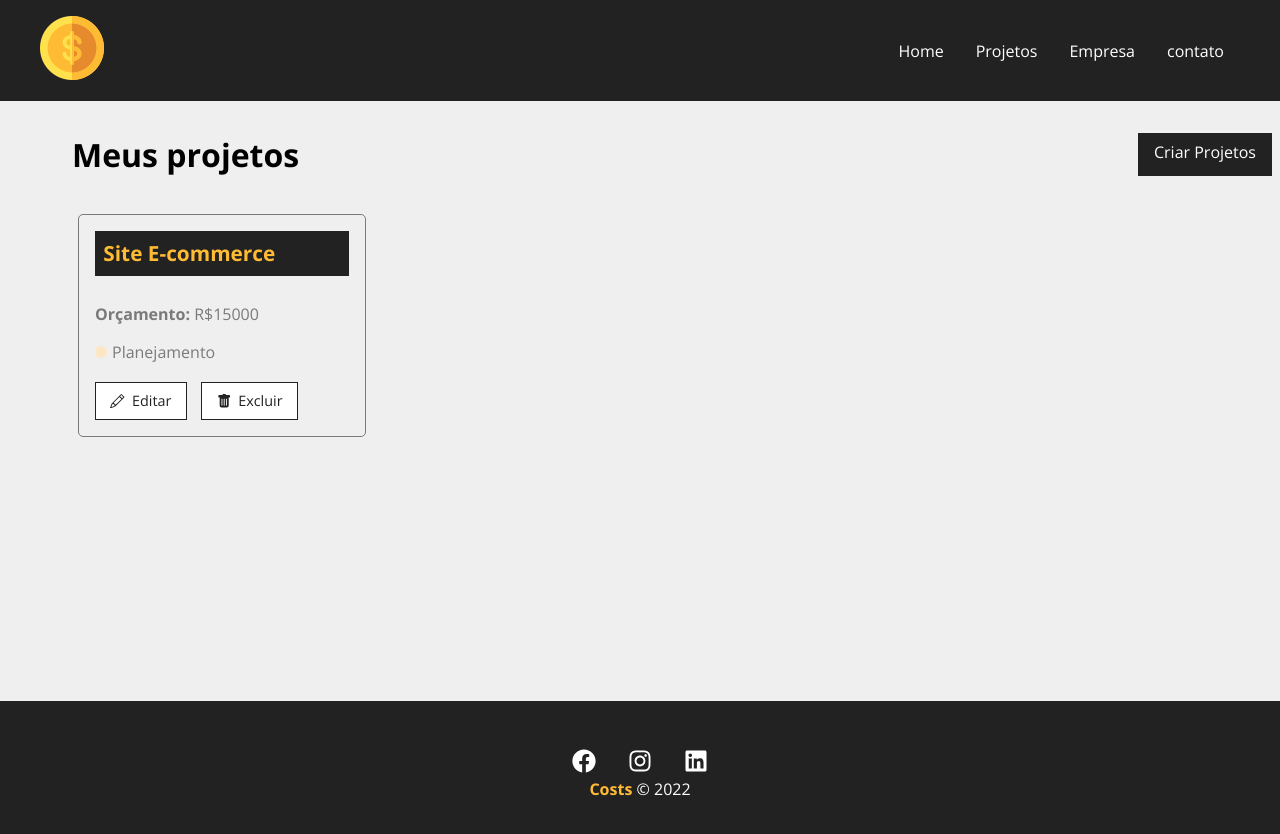
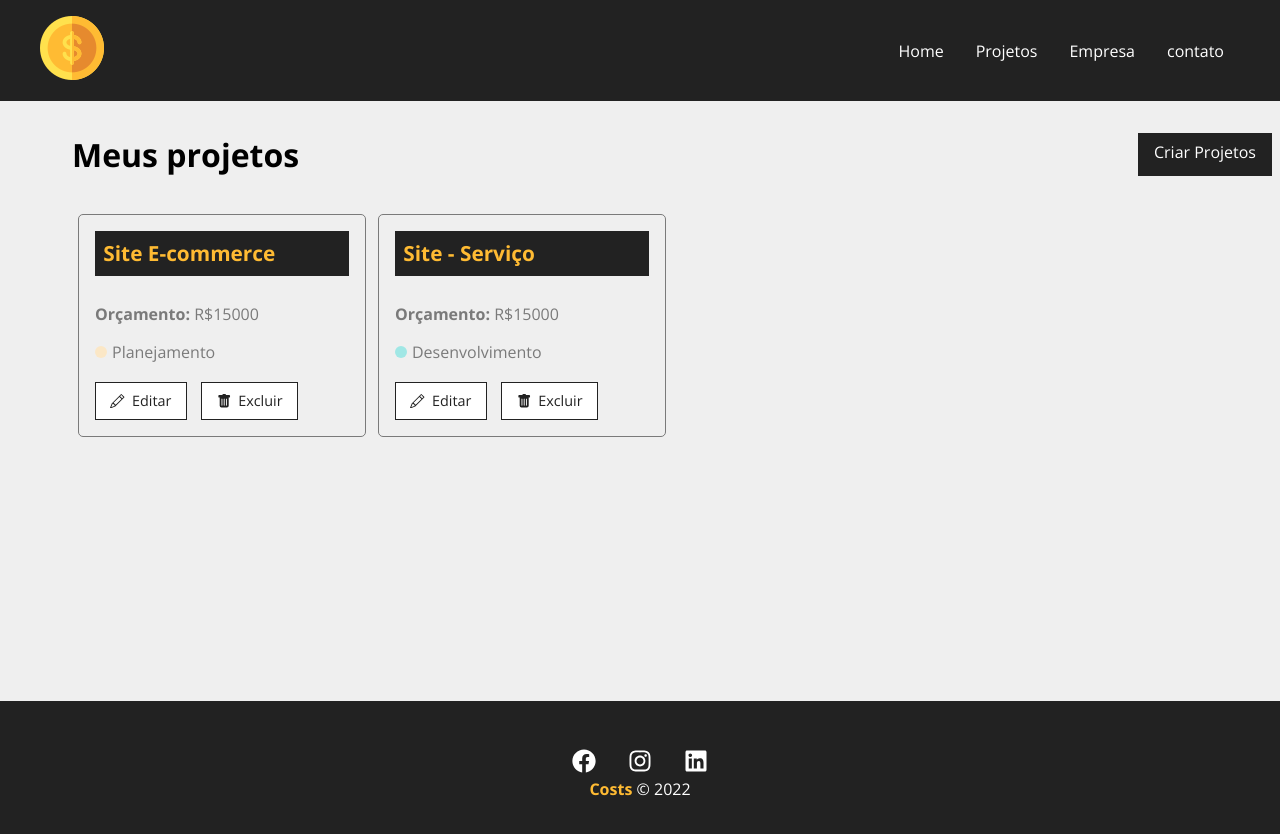
Before and after one commit to joellaranjeira/costs, a React (Create React App) app: page /projetos in a window 1280 px wide. Shown: the top 834 px of the page. Built offline with nearby package versions, Linux system fonts and the light colour scheme; data requests are answered from the project's data file.

Commit message:
aula 30 completa

```diff
--- a/db.json
+++ b/db.json
@@ -10,6 +10,17 @@
       "cost": 0,
       "services": [],
       "id": 1
+    },
+    {
+      "name": "Site - Serviço",
+      "budget": "15000",
+      "category": {
+        "id": "2",
+        "name": "Desenvolvimento"
+      },
+      "cost": 0,
+      "services": [],
+      "id": 2
     }
   ],
   "categories": [
--- a/src/App.js
+++ b/src/App.js
@@ -9,6 +9,7 @@ import Projects from './components/pages/Projects';
 import Container from './components/layout/Container';
 import Navbar from './components/layout/Navbar';
 import Footer from './components/layout/Footer';
+import Project from './components/pages/Project';
 
 
 function App() {
@@ -22,6 +23,7 @@ function App() {
           <Route path='/projetos' element={<Projects />}></Route>
           <Route path='/newprojects' element={<NewProjects />}></Route>
           <Route path='/contato' element={<Contact />}></Route>
+          <Route path='/projeto/:id' element={<Project />}></Route>
         </Routes>
       </Container>
       <Footer />
--- /dev/null
+++ b/src/components/pages/Project.js
@@ -0,0 +1,28 @@
+import styles from './Project.module.css'
+
+import { useParams } from 'react-router-dom'
+import { useState, useEffect } from 'react'
+
+function Project (){
+    const {id} = useParams()
+    const [project, setProject] = useState([])
+
+    useEffect(() => {
+        fetch(`http://localhost:5000/projects/${id}`, {
+            method: 'GET',
+            Headers: {
+                'content-Type': 'application/jon',
+            },
+        }).then((resp)=> resp.json())
+        .then((data)=> {
+            setProject(data)
+        })
+        .catch((err)=> console.log(err))
+    },[id])
+
+    return (
+        <p>{project.name}</p>
+    )
+}
+
+export default Project
--- a/src/components/project/ProjectCard.js
+++ b/src/components/project/ProjectCard.js
@@ -23,7 +23,7 @@ function ProjectCard({ id, name, budget, category, handleRemove }) {
             </p>
 
             <div className={styles.project_card_actions}>
-                <Link to="/">
+                <Link to={`/projeto/${id}`}>
                     <BsPencil /> Editar
                 </Link>
 
```
Also changed, not shown: src/components/pages/Project.module.css (added).
